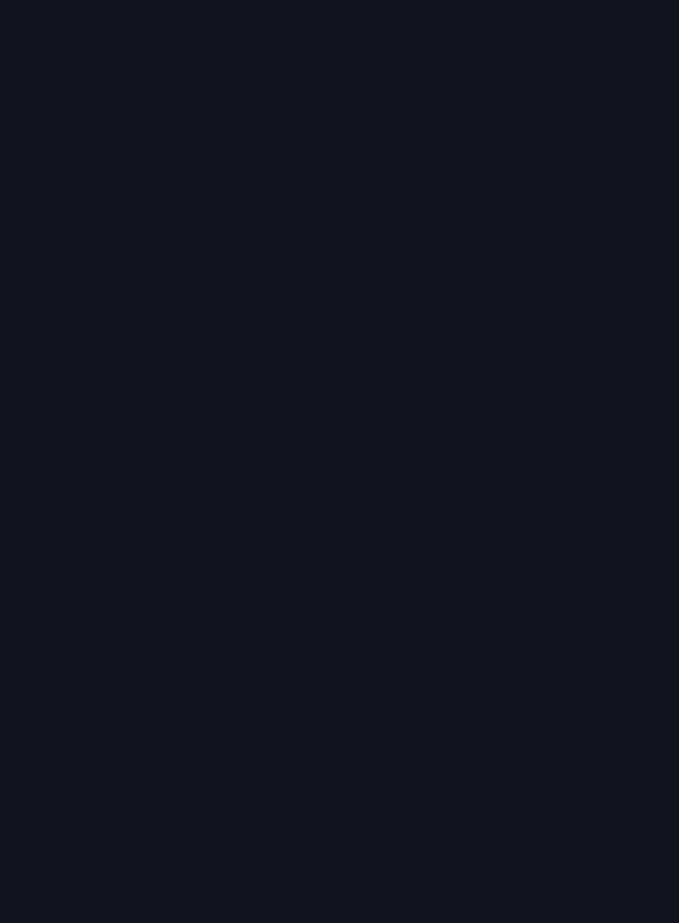
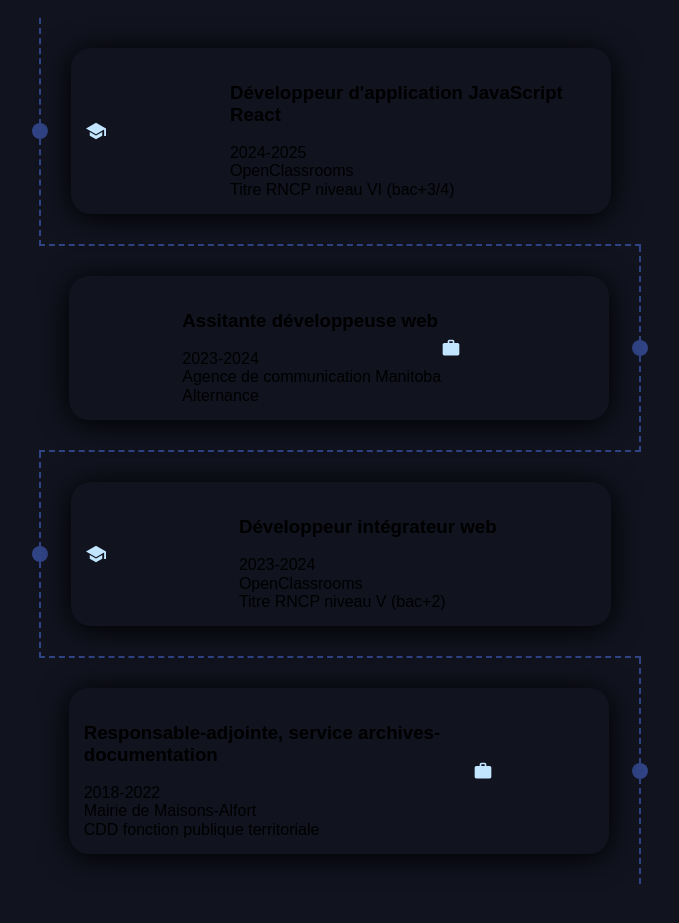
Before and after one commit to CaroleGrllt/ROLLAND_GRELLETY_Carole_portfolio, a React (Vite) app in the folder frontend/: page / in a window 1280 px wide. Shown: the part 2420-3343 px from the top of the page, without its empty margins (300-979 px from the left). Before the commit the page ends 2317 px from the top, so only its background shows below. Built offline with nearby package versions, Linux system fonts and the light colour scheme; a web font is replaced by a local one.

Commit message:
Cards section xp (mise en place)

```diff
--- /dev/null
+++ b/frontend/src/assets/sass/components/_educationCard.scss
@@ -0,0 +1,23 @@
+@use '../utils/variables' as v;
+@use '../utils/mixins';
+
+article.article__education {
+    border-radius: 20px;
+    background-color: #11131F;
+    filter: drop-shadow(0px 3px 15px black);
+    padding: 15px;
+    display: flex;
+
+    &.third_xp, &.first_xp {
+        flex-direction: row-reverse;
+    }
+
+    .picto__container {
+        width: 30%;
+        display: flex;
+        flex-direction: column;
+        justify-content: center;
+        color: v.$txt-color;
+        font-size: 20px;
+    }
+}
--- a/frontend/src/assets/sass/main.scss
+++ b/frontend/src/assets/sass/main.scss
@@ -9,7 +9,9 @@
 @use './sections/about';
 @use './sections/projects';
 @use './sections/skills';
+@use './sections/education';
 @use './components/cta';
 @use './components/projectCard';
 @use './components/tag';
 @use './components/skillsCard';
+@use './components/educationCard';
--- /dev/null
+++ b/frontend/src/assets/sass/sections/_education.scss
@@ -0,0 +1,110 @@
+@use '../utils/variables' as v;
+@use '../utils/mixins';
+
+#education {
+    margin-bottom: 100px;
+
+    @include mixins.laptop {
+        margin-bottom: 130px;
+    }
+
+    .education__container {
+        margin: 0 30px;
+        display: flex;
+        flex-direction: column;
+
+        @include mixins.tablet {
+            justify-content: space-between;
+            margin:0 50px;
+        }
+
+        @include mixins.tablet-xl {
+            margin: 0 70px;
+        }
+
+        @include mixins.laptop {
+            margin: 0 90px;
+        }
+
+        @include mixins.desktop {
+            margin: 0 130px;
+        }
+
+        @include mixins.desktop-xl {
+            margin: 0 150px;
+        }
+
+        h2 {
+            color: v.$title-color;
+            font-size: 32px;
+            margin-bottom: 50px;
+
+            @include mixins.tablet {
+                font-size: 36px;
+            }
+        }
+
+        .layout__container {
+
+            max-width: 700px;
+            margin: 0 auto;
+
+            .first__container, .third__container {
+                border-left: v.$borders-color dashed 2px;
+                border-bottom: v.$borders-color dashed 2px;
+                height: fit-content;
+                position: relative;
+                padding: 30px;
+
+                .point {
+                    width: 16px;
+                    height: 16px;
+                    background-color: v.$borders-color;
+                    border-radius: 100%;
+                    position: absolute;
+                    top: 50%;
+                    left: -9px;
+                    transform: translateY(-50%);
+                }
+            }
+
+            .second__container {
+                border-right: v.$borders-color dashed 2px;
+                border-bottom: v.$borders-color dashed 2px;
+                height: fit-content;
+                position: relative;
+                padding: 30px;
+
+
+                .point {
+                    width: 16px;
+                    height: 16px;
+                    background-color: v.$borders-color;
+                    border-radius: 100%;
+                    position: absolute;
+                    top: 50%;
+                    right: -9px;
+                    transform: translateY(-50%);
+                }
+            }
+
+            .fourth__container {
+                border-right: v.$borders-color dashed 2px;
+                height: fit-content;
+                position: relative;
+                padding: 30px;
+
+                .point {
+                    width: 16px;
+                    height: 16px;
+                    background-color: v.$borders-color;
+                    border-radius: 100%;
+                    position: absolute;
+                    top: 50%;
+                    right: -9px;
+                    transform: translateY(-50%);
+                }
+            }
+        }
+    }
+}
--- /dev/null
+++ b/frontend/src/components/EducationCard.jsx
@@ -0,0 +1,16 @@
+
+export default function EducationCard({className, picto, title, type, place, year}) {
+    return (
+        <article className={'article__education '+className}>
+            <div className="picto__container">
+                {picto}
+            </div>
+            <div className="txt-container">
+                <h3>{title}</h3>
+                <p>{year}</p>
+                <p>{place}</p>
+                <p>{type}</p>
+            </div>
+        </article>
+    )
+}
--- a/frontend/src/pages/Home.jsx
+++ b/frontend/src/pages/Home.jsx
@@ -12,12 +12,16 @@ import CardsLayout from "../layouts/CardsLayout";
 import CTA from "../components/CTA"
 import ProjectCard from "../components/ProjectCard";
 import SkillsCard from '../components/SkillsCard';
+import EducationCard from "../components/EducationCard";
 
 //REACT ICONS
 import { FaLinkedin, FaGithub, FaFileDownload } from "react-icons/fa";
 import { MdAlternateEmail } from "react-icons/md";
 import { BsFillTelephoneFill } from "react-icons/bs";
-
+import { MdWork } from "react-icons/md";
+import { IoSchoolSharp } from "react-icons/io5";
+{/* <IoSchoolSharp /> */}
+{/* <MdWork /> */}
 export default function Home() {
 
     const [showMore, setShowMore] = useState(false);
@@ -135,6 +139,57 @@ export default function Home() {
                     </div>
                 </div>
             </section>
+            <section id="education">
+                <div className="education__container">
+                    <h2>Parcourir mes formations et expériences professionnelles</h2>
+                    <div className="layout__container">
+                        <div className="first__container">
+                            <div className="point"></div>
+                            <EducationCard
+                                className="fourth_xp"
+                                picto={<IoSchoolSharp />}
+                                title="Développeur d'application JavaScript React"
+                                type="Titre RNCP niveau VI (bac+3/4)"
+                                place="OpenClassrooms"
+                                year="2024-2025"
+                            />
+                        </div>
+                        <div className="second__container">
+                            <div className="point"></div>
+                            <EducationCard
+                                className="third_xp"
+                                picto={<MdWork />}
+                                title="Assitante développeuse web"
+                                type="Alternance"
+                                place="Agence de communication Manitoba"
+                                year="2023-2024"
+                            />
+                        </div>
+                        <div className="third__container">
+                            <div className="point"></div>
+                            <EducationCard
+                                className="second_xp"
+                                picto={<IoSchoolSharp />}
+                                title="Développeur intégrateur web"
+                                type="Titre RNCP niveau V (bac+2)"
+                                place="OpenClassrooms"
+                                year="2023-2024"
+                            />
+                        </div>
+                        <div className="fourth__container">
+                            <div className="point"></div>
+                            <EducationCard
+                                className="first_xp"
+                                picto={<MdWork />}
+                                title="Responsable-adjointe, service archives-documentation"
+                                type="CDD fonction publique territoriale"
+                                place="Mairie de Maisons-Alfort"
+                                year="2018-2022"
+                            />
+                        </div>
+                    </div>
+                </div>
+            </section>
         </>
     )
 }
```
Also changed, not shown: frontend/src/data/education.json (added, +34 -0 lines).
